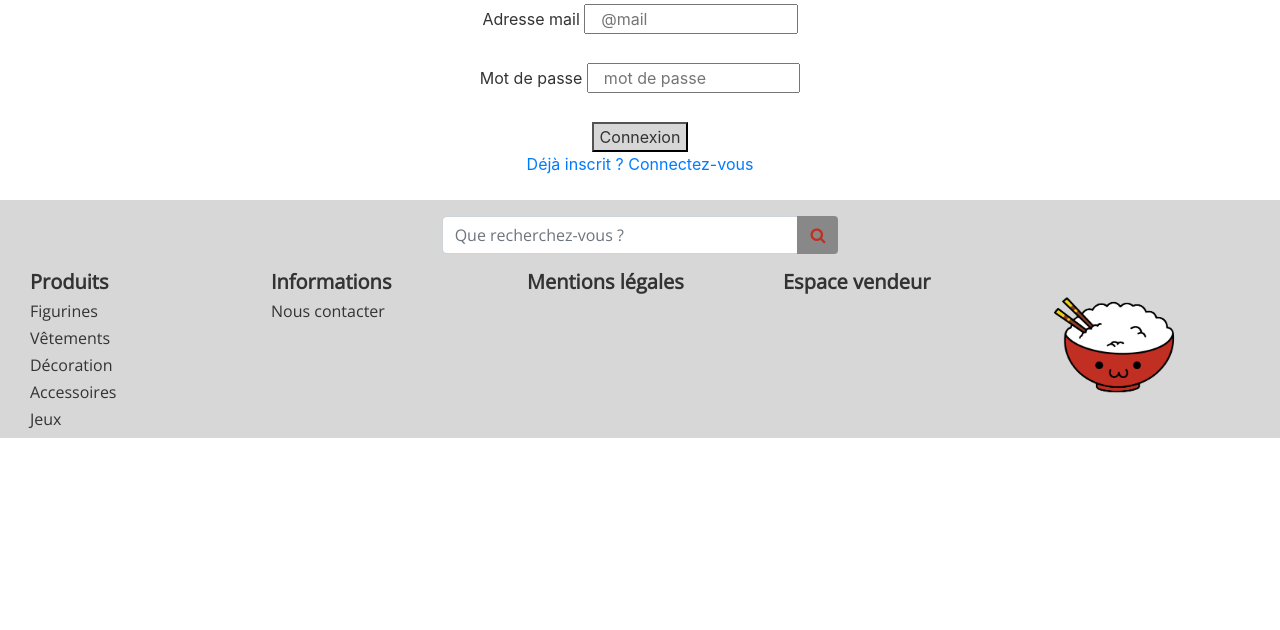
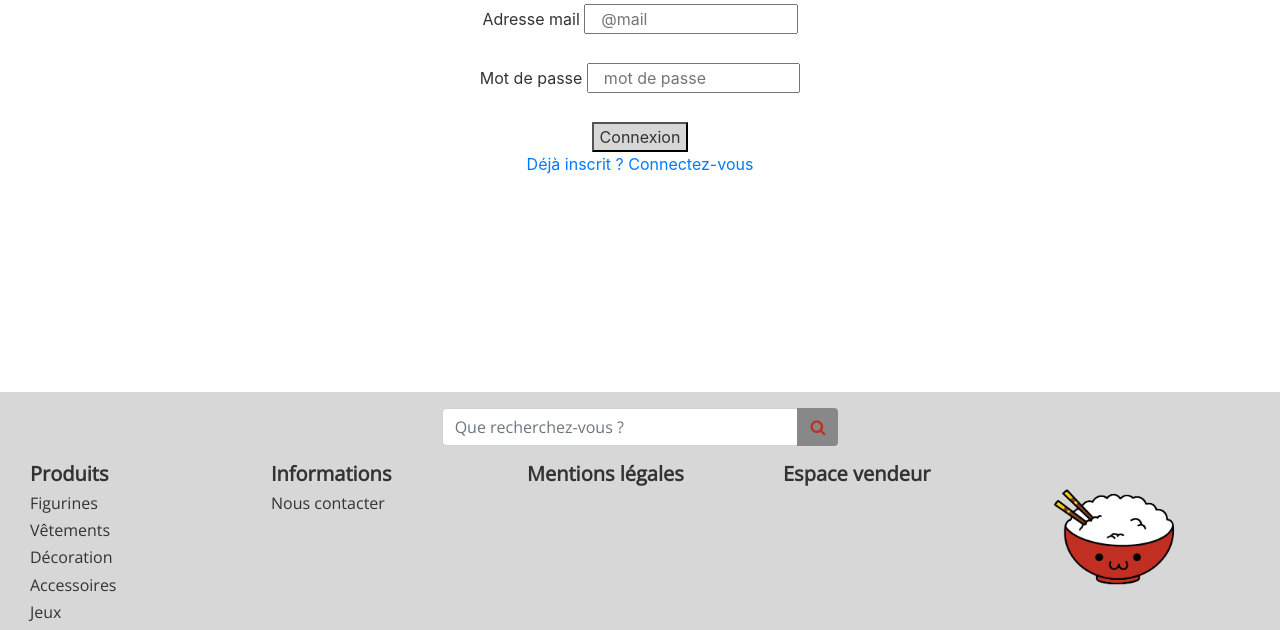
Before and after one commit to NilsKarlsson1/ReShop, a PHP site: page /routes/connexion.html in a window 1280 px wide. Shown: the part 170-800 px from the top of the page. Run offline with PHP 8.4, Linux system fonts and the light colour scheme.

Commit message:
[site] modification du style.css

```diff
--- a/Site/css/style.css
+++ b/Site/css/style.css
@@ -60,6 +60,12 @@
     text-align: center;
 }
 
+.foot {
+    position:absolute;
+    bottom:0;
+    width:100%;
+}
+
 header{
     background-color: var(--background-color);
     color : var(--text-color);
```
